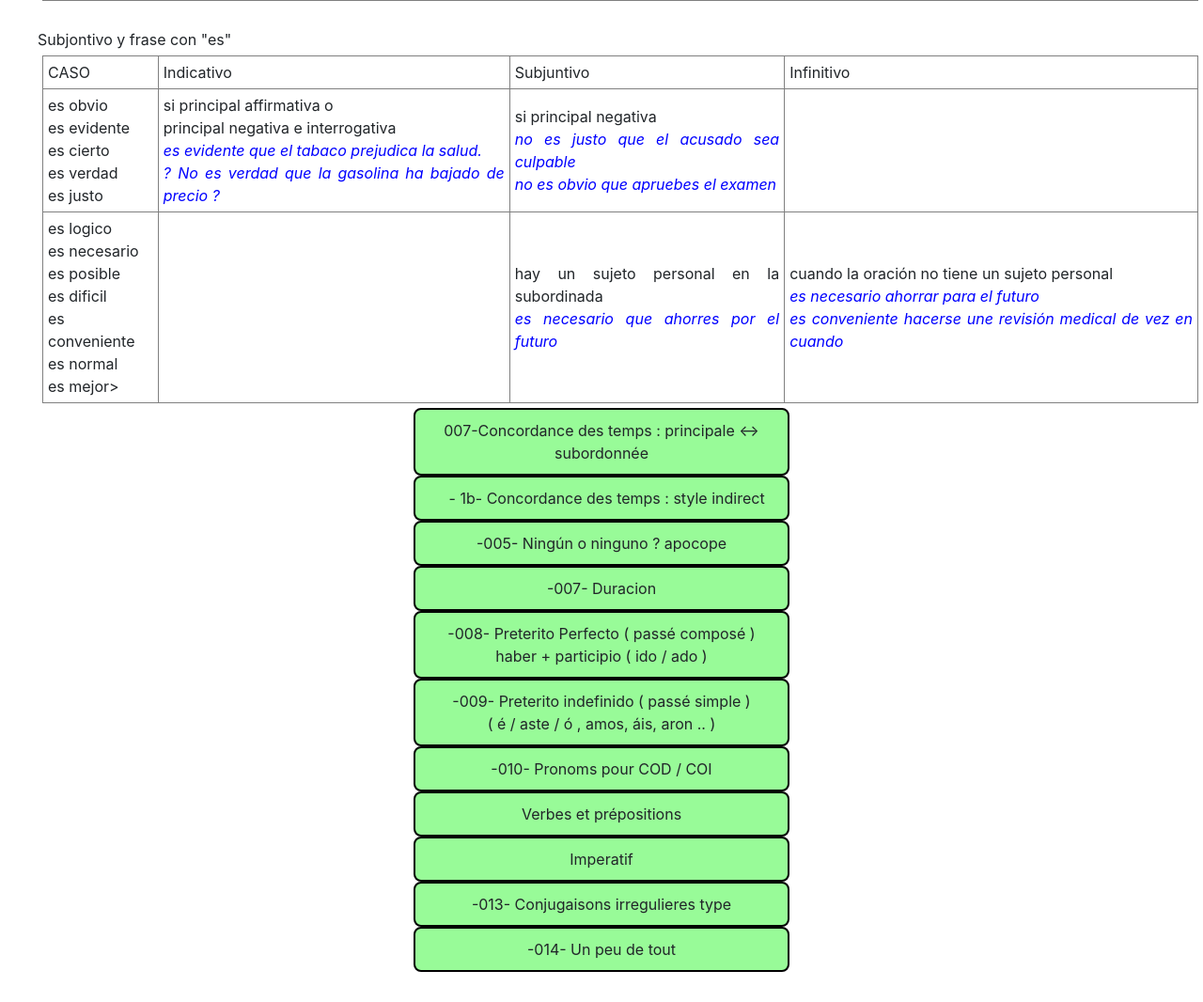
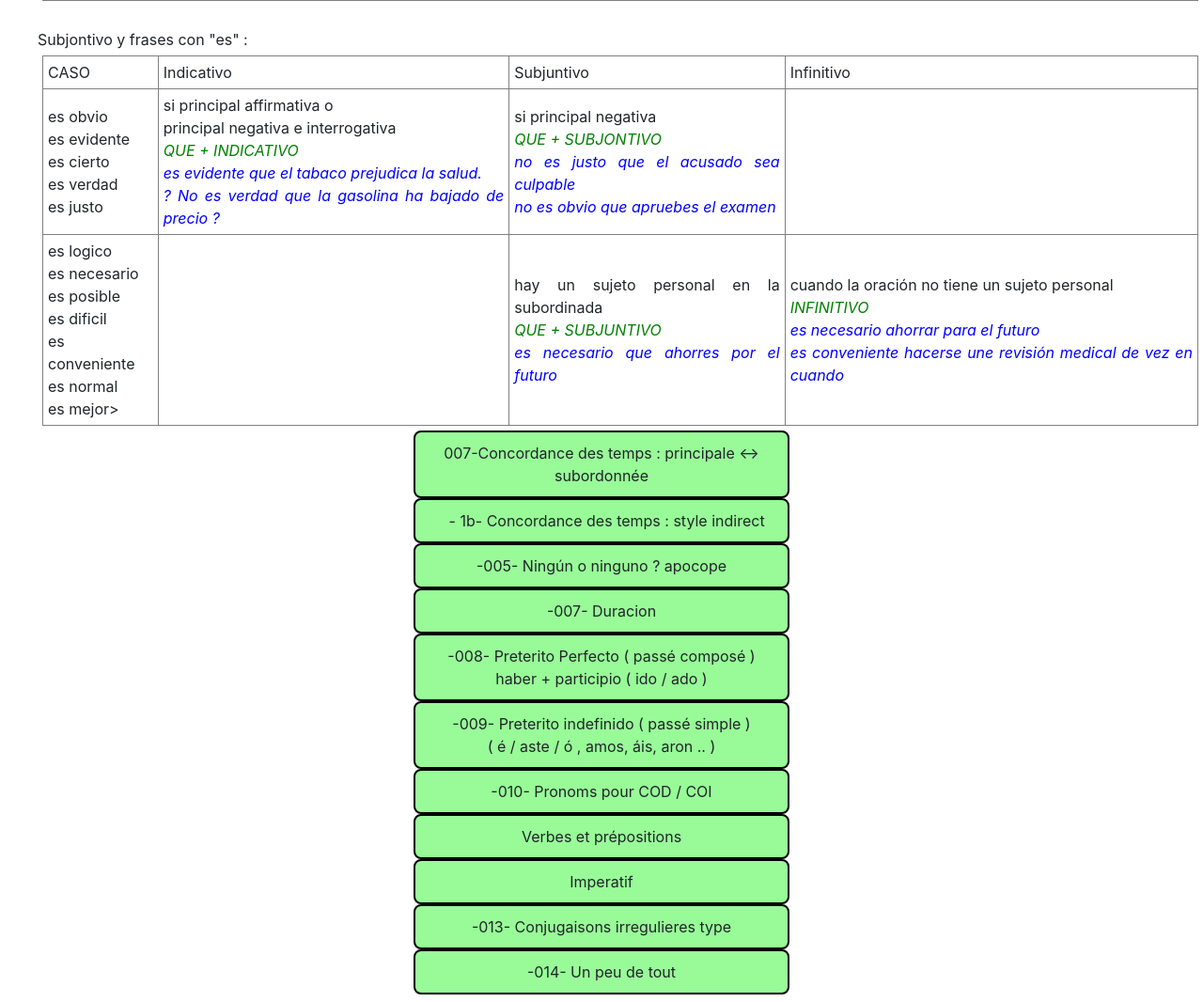
Before and after one commit to kutta75/espanol, a Django app: template verbos/templates/verbos/gramatica.html in a window 1280 px wide, after a click that opens the changed part. Shown: the part 4507-5573 px from the top of the page at 94% size. Before the commit the page ends 5541 px from the top, so only its background shows below. Run offline with Django 3.2, Linux system fonts and the light colour scheme; the template is opened without the code that fills it, so the values that code supplies are empty; some libraries are stand-ins or nearby versions.

Commit message:
Update gramatica.html

```diff
--- a/verbos/templates/verbos/gramatica.html
+++ b/verbos/templates/verbos/gramatica.html
@@ -870,7 +870,7 @@ Autre facon d'expliquer plus académique
  </table>
 <br>
 <table>
-<thead> Subjontivo y frase con "es" </thead>
+<thead> Subjontivo y frases con "es" : </thead>
 	<tr>
 		<td> CASO
 		</td>
@@ -885,13 +885,13 @@ Autre facon d'expliquer plus académique
 		<td> es obvio <br> es evidente <br> es cierto <br> es verdad <br> es justo
 		</td>
 		<td> si principal affirmativa  o <br>
-			principal negativa e interrogativa
+			principal negativa e interrogativa <br> <span class="exemple_vert"> QUE + INDICATIVO
 		     <br>
 		<span class="exemple"> es evidente que el tabaco prejudica la salud. <br>
 			? No es verdad  que la gasolina ha bajado de precio ?
 		</span>
 		</td>
-		<td> si principal negativa <br>
+		<td> si principal negativa <br> <span class="exemple_vert"> QUE + SUBJONTIVO <br>
 			<span class="exemple">
 			no es justo que el acusado sea culpable <br>
 			no es obvio que apruebes el examen
@@ -905,14 +905,14 @@ Autre facon d'expliquer plus académique
 
 		</td>
 		<td> </td>
-		<td> hay un sujeto personal en la subordinada <br>
+		<td> hay un sujeto personal en la subordinada <br>  <span class="exemple_vert"> QUE + SUBJUNTIVO <br>
 			<span class="exemple">
 			es necesario que ahorres por el futuro  <br>
 			</span>
 
 		</td>
 		<td> cuando la oración no tiene un sujeto personal
-			<br>
+			<br>  <span class="exemple_vert"> INFINITIVO <br>
 			<span class="exemple"> es necesario ahorrar para el futuro <br>
 				es conveniente hacerse une revisión medical de vez en cuando
 			</span>
```
